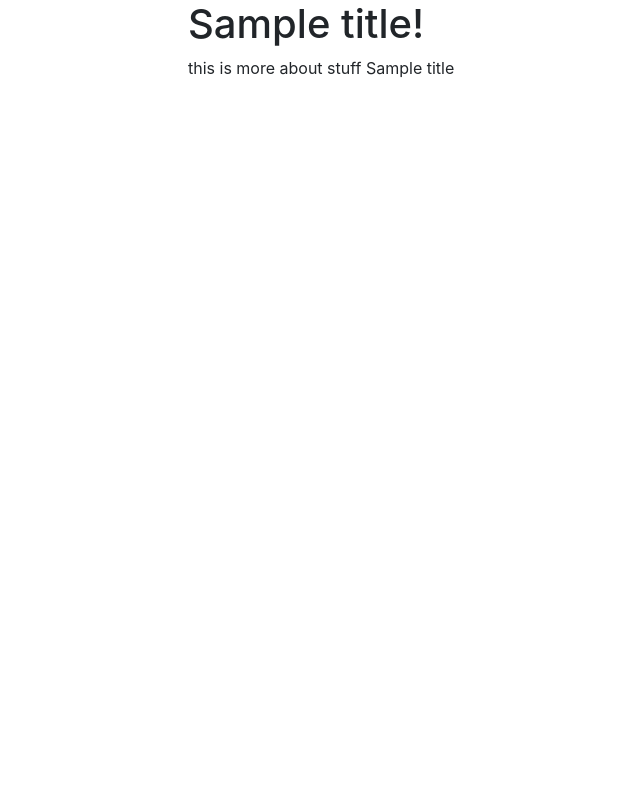
After one commit to ricardo85x/try_django2.2, a Django app: template src/templates/about.html in a window 1280 px wide. The commit adds this page. Shown: the whole page, without its empty margins (182-822 px from the left). Run offline with Django 3.2, Linux system fonts and the light colour scheme; the template is opened without the code that fills it: most values are stand-ins (such as "Sample title", 1, 10 or a date in 2020); some libraries are stand-ins or nearby versions.

Commit message:
13 - Stay DRY with templates

```diff
--- /dev/null
+++ b/src/templates/about.html
@@ -0,0 +1,5 @@
+{% extends 'base.html' %}
+
+{% block content %}
+    <p>this is more about stuff {{ title }} </p>
+{% endblock  %}
--- /dev/null
+++ b/src/templates/base.html
@@ -0,0 +1,32 @@
+<html lang="en">
+  <head>
+    <!-- Required meta tags -->
+    <meta charset="utf-8">
+    <meta name="viewport" content="width=device-width, initial-scale=1, shrink-to-fit=no">
+
+    <!-- Bootstrap CSS -->
+    <link rel="stylesheet" href="https://stackpath.bootstrapcdn.com/bootstrap/4.4.1/css/bootstrap.min.css" integrity="sha384-Vkoo8x4CGsO3+Hhxv8T/Q5PaXtkKtu6ug5TOeNV6gBiFeWPGFN9MuhOf23Q9Ifjh" crossorigin="anonymous">
+
+    <title>{{title}}!</title>
+  </head>
+  <body>
+
+    <div class="container">
+        <div class="row">
+            <div class="col-6 mx-auto">
+                <h1>{{title}}!</h1>
+
+                {% block content %}
+                  Replace this value
+                {% endblock  %}
+            </div>
+        </div>
+    </div>
+
+    <!-- Optional JavaScript -->
+    <!-- jQuery first, then Popper.js, then Bootstrap JS -->
+    <script src="https://code.jquery.com/jquery-3.4.1.slim.min.js" integrity="sha384-J6qa4849blE2+poT4WnyKhv5vZF5SrPo0iEjwBvKU7imGFAV0wwj1yYfoRSJoZ+n" crossorigin="anonymous"></script>
+    <script src="https://cdn.jsdelivr.net/npm/popper.js@1.16.0/dist/umd/popper.min.js" integrity="sha384-Q6E9RHvbIyZFJoft+2mJbHaEWldlvI9IOYy5n3zV9zzTtmI3UksdQRVvoxMfooAo" crossorigin="anonymous"></script>
+    <script src="https://stackpath.bootstrapcdn.com/bootstrap/4.4.1/js/bootstrap.min.js" integrity="sha384-wfSDF2E50Y2D1uUdj0O3uMBJnjuUD4Ih7YwaYd1iqfktj0Uod8GCExl3Og8ifwB6" crossorigin="anonymous"></script>
+  </body>
+</html>
```
Also changed, not shown: src/templates/hello_world.html (+1 -28 lines), src/try_django/views.py (+4 -3 lines).
